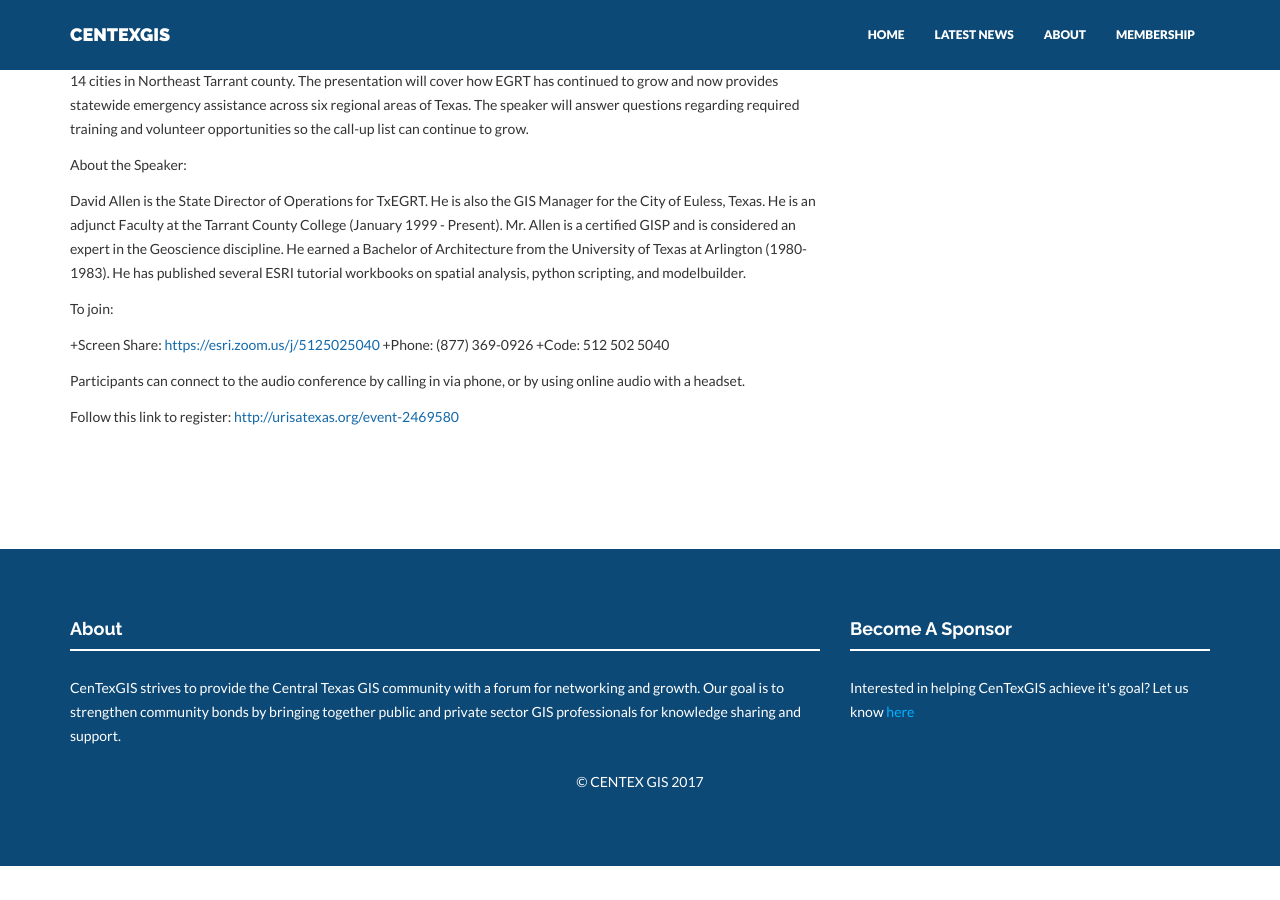
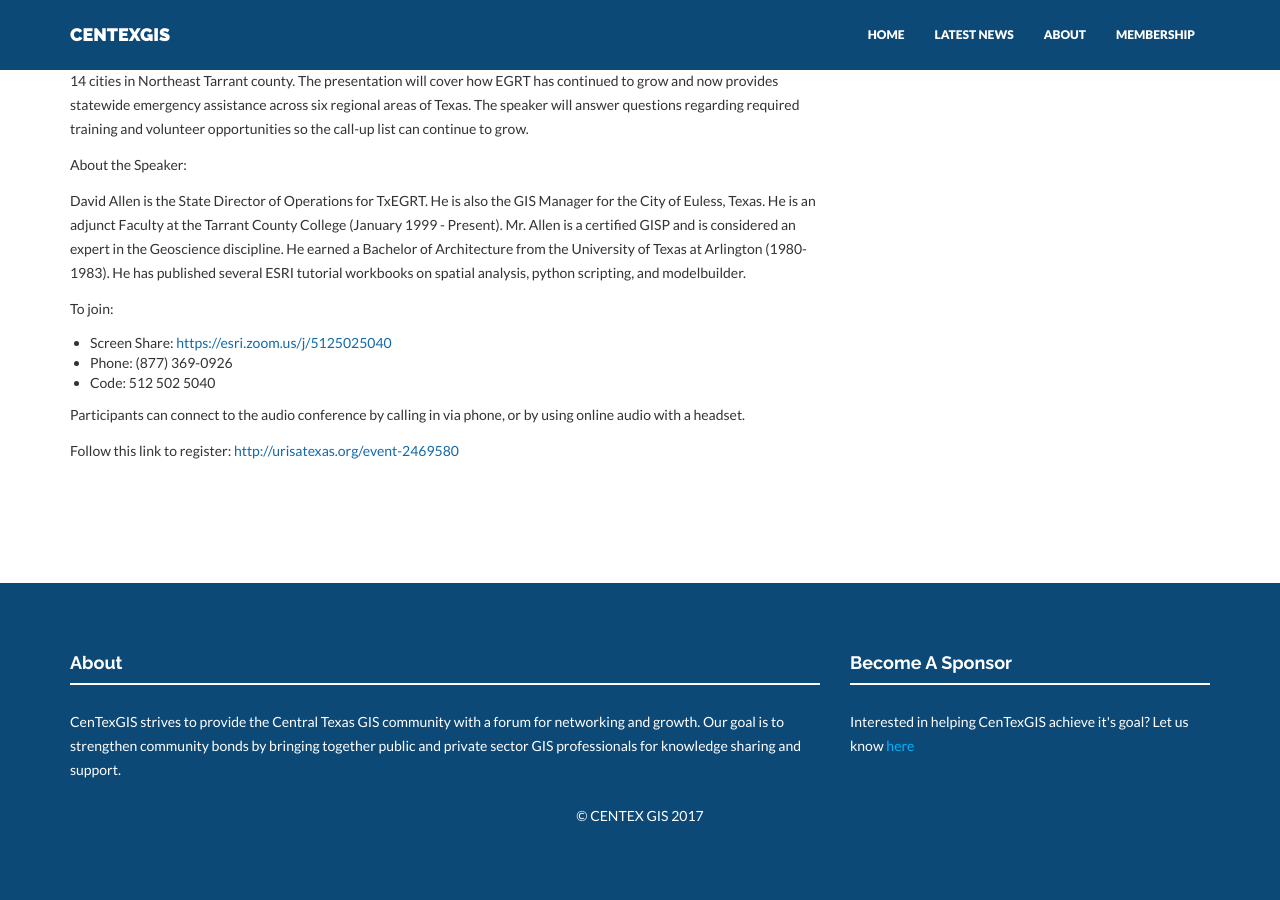
Before and after one commit to centexgis/centexgis.github.io, a Jekyll site: the page built from _posts/events/2017-02-21-urisa-texas-virtual-speaker-series-march-2017.md, in a window 1280 px wide and 900 px high, scrolled down 532 px. Built offline with Jekyll 4.4.1, drawn with Linux system fonts in a browser that asks for light colours; nearby versions of some CDN libraries; before the commit the page ends 1398 px from its top, so only the background shows below that; part of the change alters nothing that is shown.

```diff
--- a/_posts/events/2017-02-21-urisa-texas-virtual-speaker-series-march-2017.md
+++ b/_posts/events/2017-02-21-urisa-texas-virtual-speaker-series-march-2017.md
@@ -22,10 +22,9 @@ About the Speaker:
 David Allen is the State Director of Operations for TxEGRT. He is also the GIS Manager for the City of Euless, Texas. He is an adjunct Faculty at the Tarrant County College (January 1999 - Present). Mr. Allen is a certified GISP and is considered an expert in the Geoscience discipline. He earned a Bachelor of Architecture from the University of Texas at Arlington (1980-1983). He has published several ESRI tutorial workbooks on spatial analysis, python scripting, and modelbuilder.
 
 To join:
-
-+Screen Share: [https://esri.zoom.us/j/5125025040](https://esri.zoom.us/j/5125025040)
-+Phone: (877) 369-0926
-+Code: 512 502 5040
+- Screen Share: [https://esri.zoom.us/j/5125025040](https://esri.zoom.us/j/5125025040)
+- Phone: (877) 369-0926
+- Code: 512 502 5040
 
 Participants can connect to the audio conference by calling in via phone, or by using online audio with a headset.
 
```
